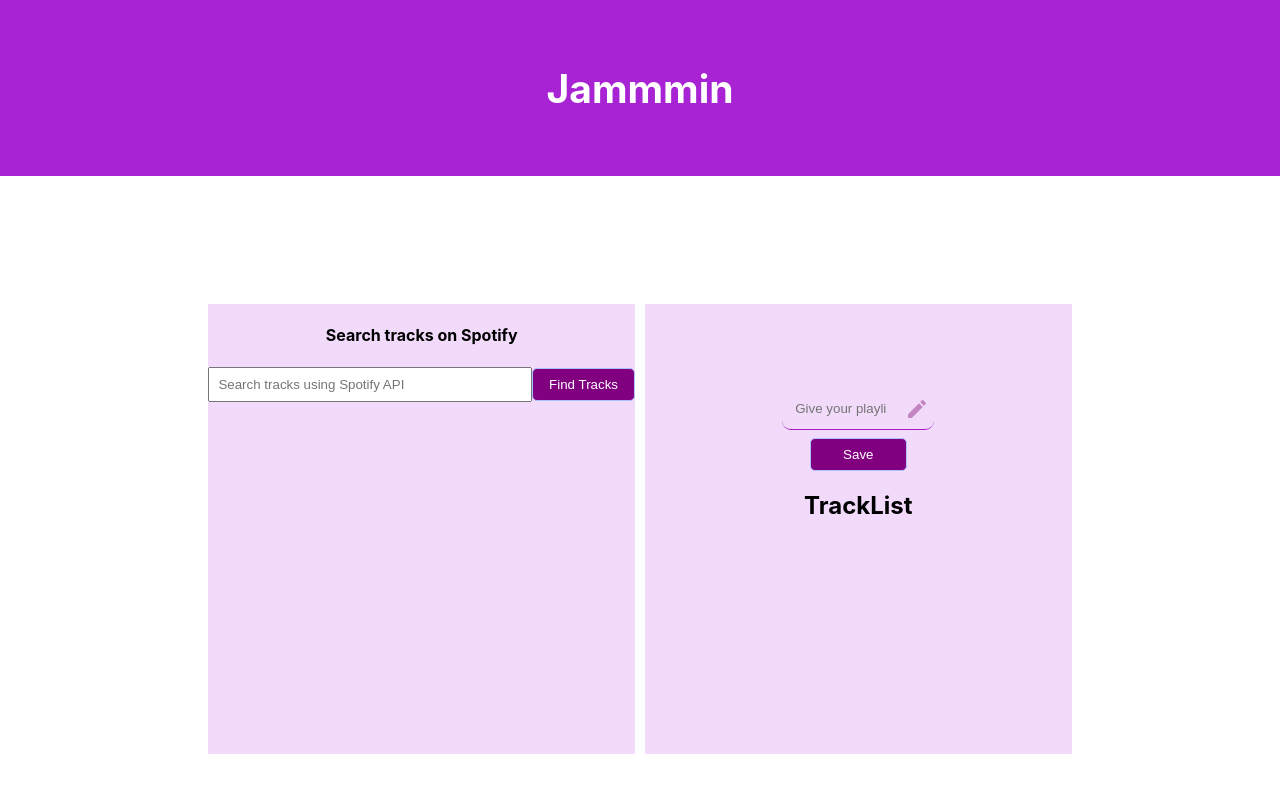
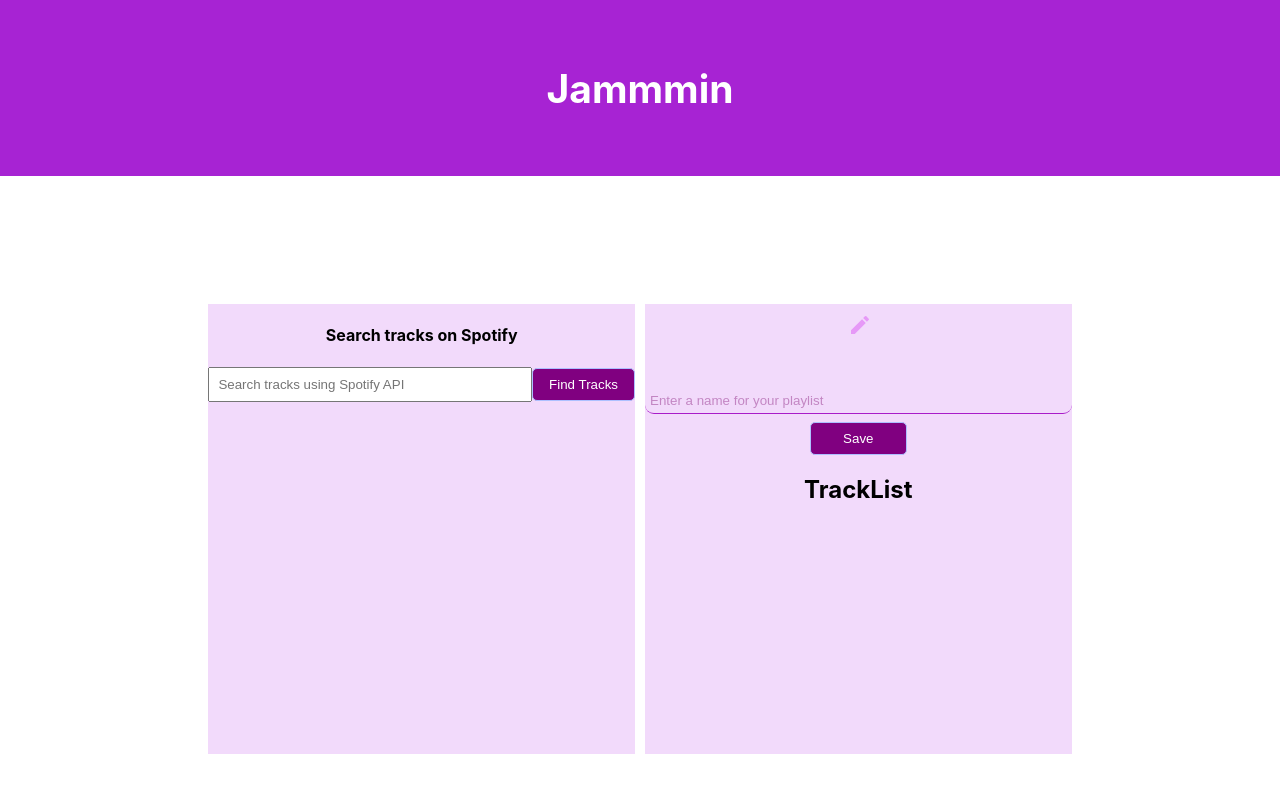
Before and after one commit to DHBuild002/jammmin-playlist-creation-tool, a React (Create React App) app: page / in a window 1280 px wide. Shown: the top 792 px of the page. Built offline with nearby package versions, Linux system fonts and the light colour scheme.

Commit message:
FIX: Icon + PlaylistName alignment / Add: New placeholder text using existing state Element

```diff
--- a/src/App.js
+++ b/src/App.js
@@ -26,7 +26,9 @@ function App() {
       album: "Album 3",
     },
   ]);
-  const [playlistName, setPlaylistName] = useState("");
+  const [playlistName, setPlaylistName] = useState(
+    "Enter a name for your playlist"
+  );
   const [playlistTracks, setPlaylistTracks] = useState([]);
   const [savedPlaylistName, setSavedPlaylistName] = useState("");
   const [searchResults, setSearchResults] = useState([]);
--- a/src/components/Playlist.js
+++ b/src/components/Playlist.js
@@ -27,16 +27,19 @@ const Playlist = ({
   return (
     <>
       <div className="playlist">
-        <h2 className="custom-title">{savedPlaylistName}</h2>
+        <div className="custom-title-container">
+          <h2 className="custom-title" placeholder="New Playlist">
+            {savedPlaylistName}
+          </h2>
+          <EditIcon onClick={handleNameChange} className="edit-icon" />
+        </div>
         <div className="row input-area">
           <input
             className="input-custom-title"
             value={playlistName}
             onChange={handleNameChange}
             onFocus={handleFocus}
-            placeholder="Give your playlist a name"
           />
-          <EditIcon onClick={handleNameChange} />
         </div>
         <div className="playlistTitle">
           <button onClick={handleSave}>Save</button>
--- a/src/components/styles/Playlist.css
+++ b/src/components/styles/Playlist.css
@@ -1,13 +1,18 @@
 .playlist {
-    width: 100%;
-    display: flex;
-    align-items: center;
-    flex-direction: column;
-  }
+  width: 100%;
+  display: flex;
+  align-items: center;
+  flex-direction: row;
+  flex-wrap: wrap;
+  justify-content: center;
+}
+.playlist > * {
+  flex: 50%;
+}
 
 .playlist input {
     flex: 1;
-    padding: 0.5rem;
+    padding: 0rem;
     margin-right: 0rem;
   }
   .playlist button {
@@ -16,6 +21,13 @@
     border-radius: 5px;
     cursor: pointer;
   }
+
+  /* Custom Playlist Title Header Section */
+  .custom-title-container {
+    display: flex;
+    justify-content: center;
+    align-items: center;
+  }
   .playlistTitle {
     margin-top: .5rem;
     width: 100%;
@@ -23,6 +35,11 @@
   .custom-title {
     font-size: 25px;
   }
+  .edit-icon {
+    color: rgb(230, 153, 247);
+    margin-left: 1%;
+  }
+  /* User Text Input Section */
   .input-area {
     border-bottom: rgb(169, 27, 201) 1px solid;
     width: 33.333%;
```
